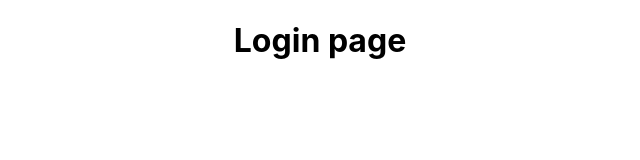
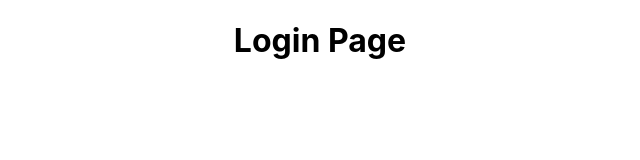
Before and after one commit to soufianeAe55/virtuel-class, a React (Create React App) app: page / in a window 1280 px wide. Shown: the top 160 px of the page, without its empty margins (320-960 px from the left). Built offline with nearby package versions, Linux system fonts and the light colour scheme.

Commit message:
other test

```diff
--- a/src/Components/Login/LoginPage.js
+++ b/src/Components/Login/LoginPage.js
@@ -4,7 +4,7 @@ import React from 'react'
 function LoginPage(){
 	return(
 		<div>
-			<h1>Login page </h1>
+			<h1>Login Page </h1>
 		</div>
 		)
 }
```
